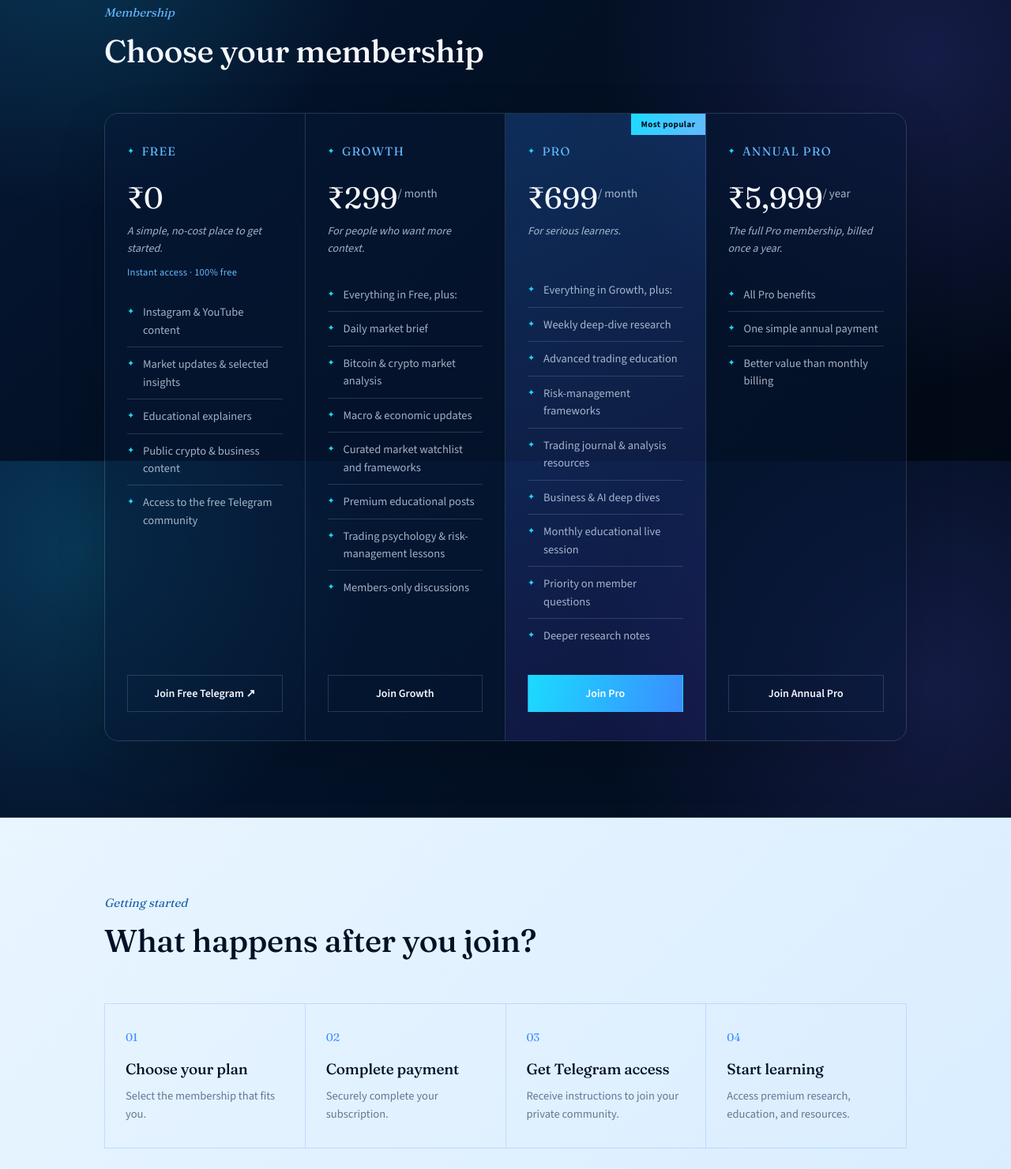
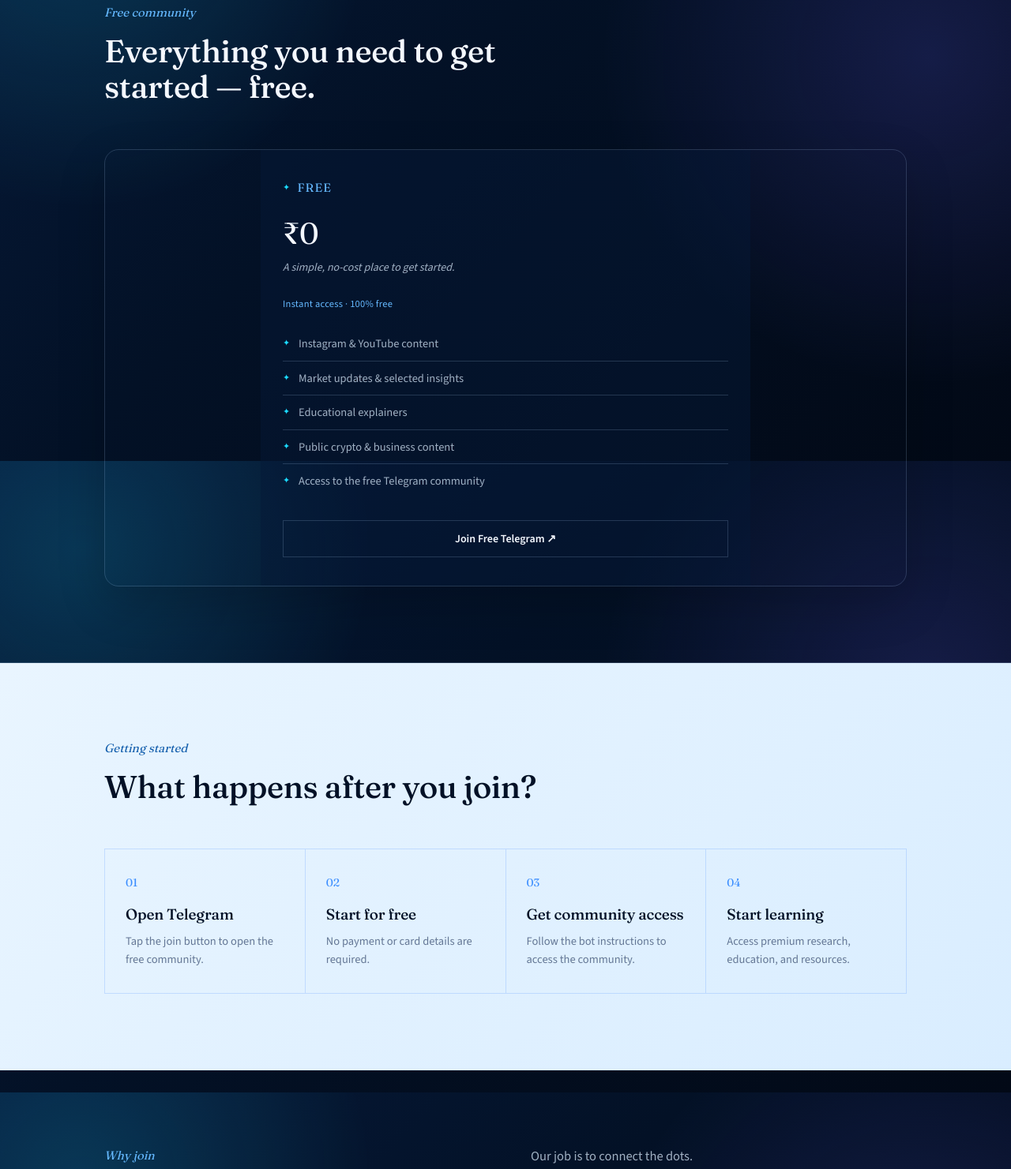
Before and after one commit to klkcreatives-afk/growthbykanth2, a plain HTML site: page index.html in a window 1280 px wide. Shown: the part 1016-2497 px from the top of the page at 79% size. Drawn offline with nearby package versions, Linux system fonts and the light colour scheme.

Commit message:
Launch free Telegram community

```diff
--- a/index.html
+++ b/index.html
@@ -3,13 +3,13 @@
 <head>
 <meta charset="UTF-8">
 <meta name="viewport" content="width=device-width, initial-scale=1.0">
-<meta name="description" content="Growth by Kanth is a research-led membership for clearer market thinking, practical education, and a focused learning community.">
+<meta name="description" content="Growth by Kanth is a free market-learning community for clearer thinking, practical education, and focused discussion.">
 <link rel="canonical" href="https://growthbykanth.netlify.app/">
 <meta property="og:site_name" content="Growth by Kanth">
-<meta property="og:title" content="Growth by Kanth — Membership">
-<meta property="og:description" content="Research-led membership for clearer market thinking, practical education, and a focused learning community.">
+<meta property="og:title" content="Growth by Kanth — Free Market Learning Community">
+<meta property="og:description" content="A free community for clearer market thinking, practical education, and focused learning.">
 <meta property="og:url" content="https://growthbykanth.netlify.app/">
-<title>Growth by Kanth — Membership</title>
+<title>Growth by Kanth — Free Market Learning Community</title>
 <style>
   @import url('https://fonts.googleapis.com/css2?family=Fraunces:opsz,wght@9..144,400;9..144,500;9..144,600&family=Source+Sans+3:wght@400;500;600;700&display=swap');
 
@@ -145,6 +145,7 @@
     border:1px solid var(--line-soft); border-radius:18px; overflow:hidden;
     box-shadow:0 22px 60px rgba(0,0,0,.18);
   }
+  .plans.free-plan{grid-template-columns:minmax(0, 620px); justify-content:center;}
   .plan{
     padding:36px 28px; border-right:1px solid var(--line-soft);
     display:flex; flex-direction:column; position:relative; background:rgba(6,25,55,.46);
@@ -282,7 +283,7 @@
   <div class="wrap">
     <a class="brand" href="#top" aria-label="Growth by Kanth home"><img src="assets/logo-header.svg" alt="Growth by Kanth"></a>
     <nav aria-label="Primary navigation">
-      <a href="#plans">Plans</a>
+      <a href="#plans">Free community</a>
       <a href="#process">How it works</a>
       <a href="#disclaimer">Disclaimer</a>
     </nav>
@@ -294,10 +295,10 @@
   <div class="wrap">
     <div class="eyebrow">Go deeper than the feed</div>
     <h1>Better information, sharper frameworks, and a <span class="gradient-text">clearer way to think about markets.</span></h1>
-    <p class="lede">Free content teaches you the basics. Membership gives you deeper research, structured education, and a private community built around clear thinking — not hype.</p>
+    <p class="lede">Build better market awareness with clear educational content, useful context, and a free community built around thoughtful learning — not hype.</p>
     <div class="ctas">
-      <a class="btn btn-primary" href="#plans">Choose your membership</a>
-      <a class="btn btn-outline" href="#free">Explore the free community</a>
+      <a class="btn btn-primary" href="https://t.me/GrowthbyKanth" target="_blank" rel="noopener noreferrer">Join Free Telegram <span aria-hidden="true">↗</span></a>
+      <a class="btn btn-outline" href="#free">Explore the community</a>
     </div>
     <p class="fine-print">Educational research and community access for people who want to think more clearly about markets.</p>
     <div class="promise-strip">
@@ -311,11 +312,11 @@
 <section class="pricing" id="plans">
   <div class="wrap">
     <div class="section-head">
-      <div class="kicker">Membership</div>
-      <h2>Choose your membership</h2>
+      <div class="kicker">Free community</div>
+      <h2>Everything you need to get started — free.</h2>
     </div>
 
-    <div class="plans">
+    <div class="plans free-plan">
       <div class="plan" id="free">
         <div class="name">FREE</div>
         <div class="price">₹0</div>
@@ -328,55 +329,7 @@
           <li>Public crypto &amp; business content</li>
           <li>Access to the free Telegram community</li>
         </ul>
-        <a class="cta" href="https://t.me/GetKoinologyBot" target="_blank" rel="noopener noreferrer">Join Free Telegram <span aria-hidden="true">↗</span></a>
-      </div>
-
-      <div class="plan">
-        <div class="name">GROWTH</div>
-        <div class="price">₹299<sup>/ month</sup></div>
-        <div class="desc">For people who want more context.</div>
-        <ul>
-          <li>Everything in Free, plus:</li>
-          <li>Daily market brief</li>
-          <li>Bitcoin &amp; crypto market analysis</li>
-          <li>Macro &amp; economic updates</li>
-          <li>Curated market watchlist and frameworks</li>
-          <li>Premium educational posts</li>
-          <li>Trading psychology &amp; risk-management lessons</li>
-          <li>Members-only discussions</li>
-        </ul>
-        <a class="cta" href="#">Join Growth</a>
-      </div>
-
-      <div class="plan featured">
-        <div class="tag">Most popular</div>
-        <div class="name">PRO</div>
-        <div class="price">₹699<sup>/ month</sup></div>
-        <div class="desc">For serious learners.</div>
-        <ul>
-          <li>Everything in Growth, plus:</li>
-          <li>Weekly deep-dive research</li>
-          <li>Advanced trading education</li>
-          <li>Risk-management frameworks</li>
-          <li>Trading journal &amp; analysis resources</li>
-          <li>Business &amp; AI deep dives</li>
-          <li>Monthly educational live session</li>
-          <li>Priority on member questions</li>
-          <li>Deeper research notes</li>
-        </ul>
-        <a class="cta" href="#">Join Pro</a>
-      </div>
-
-      <div class="plan">
-        <div class="name">ANNUAL PRO</div>
-        <div class="price">₹5,999<sup>/ year</sup></div>
-        <div class="desc">The full Pro membership, billed once a year.</div>
-        <ul>
-          <li>All Pro benefits</li>
-          <li>One simple annual payment</li>
-          <li>Better value than monthly billing</li>
-        </ul>
-        <a class="cta" href="#">Join Annual Pro</a>
+        <a class="cta" href="https://t.me/GrowthbyKanth" target="_blank" rel="noopener noreferrer">Join Free Telegram <span aria-hidden="true">↗</span></a>
       </div>
     </div>
   </div>
@@ -391,18 +344,18 @@
     <div class="steps">
       <div class="step">
         <div class="num">01</div>
-        <h3>Choose your plan</h3>
-        <p>Select the membership that fits you.</p>
+        <h3>Open Telegram</h3>
+        <p>Tap the join button to open the free community.</p>
       </div>
       <div class="step">
         <div class="num">02</div>
-        <h3>Complete payment</h3>
-        <p>Securely complete your subscription.</p>
+        <h3>Start for free</h3>
+        <p>No payment or card details are required.</p>
       </div>
       <div class="step">
         <div class="num">03</div>
-        <h3>Get Telegram access</h3>
-        <p>Receive instructions to join your private community.</p>
+        <h3>Get community access</h3>
+        <p>Follow the bot instructions to access the community.</p>
       </div>
       <div class="step">
         <div class="num">04</div>
@@ -462,11 +415,10 @@
 <section class="final">
   <div class="wrap">
     <div class="eyebrow" style="text-align:center;">Ready to go deeper?</div>
-    <h2>Understand money. Read markets. Build your edge.</h2>
+    <h2>Understand money. Read markets. Start learning for free.</h2>
     <div class="ctas">
-      <a class="btn btn-primary" href="#">Start Growth Membership</a>
-      <a class="btn btn-outline" href="#">Start Pro Membership</a>
-      <a class="btn btn-outline" href="https://t.me/GetKoinologyBot" target="_blank" rel="noopener noreferrer">Join Free Telegram <span aria-hidden="true">↗</span></a>
+      <a class="btn btn-primary" href="https://t.me/GrowthbyKanth" target="_blank" rel="noopener noreferrer">Join Free Telegram <span aria-hidden="true">↗</span></a>
+      <a class="btn btn-outline" href="#free">See what’s included</a>
     </div>
     <p class="fine-print">Start with the free community for educational updates, market context, and a focused group of learners.</p>
   </div>
@@ -477,8 +429,8 @@
   <div class="wrap">
     <div class="footer-top">
       <div>
-        <div class="disc-title">Membership Disclaimer</div>
-        <p>Membership provides general educational and informational material only. It does not constitute personalized financial, investment, trading, tax, or legal advice.</p>
+        <div class="disc-title">Community Disclaimer</div>
+        <p>This community provides general educational and informational material only. It does not constitute personalized financial, investment, trading, tax, or legal advice.</p>
         <p>No return or profit is guaranteed. Financial markets involve risk, including the possible loss of capital.</p>
       </div>
       <div class="socials" aria-label="Follow Growth by Kanth">
@@ -491,7 +443,7 @@
         <a class="social-link" href="https://www.youtube.com/@Lakshmikanth-2026" target="_blank" rel="noopener noreferrer" aria-label="Subscribe on YouTube">
           <svg viewBox="0 0 24 24" aria-hidden="true"><path d="M23.5 6.2a3 3 0 0 0-2.1-2.12C19.53 3.58 12 3.58 12 3.58s-7.53 0-9.4.5A3 3 0 0 0 .5 6.2C0 8.08 0 12 0 12s0 3.92.5 5.8a3 3 0 0 0 2.1 2.12c1.87.5 9.4.5 9.4.5s7.53 0 9.4-.5a3 3 0 0 0 2.1-2.12C24 15.92 24 12 24 12s0-3.92-.5-5.8ZM9.6 15.6V8.4l6.27 3.6-6.27 3.6Z"/></svg>
         </a>
-        <a class="social-link" href="https://t.me/GetKoinologyBot" target="_blank" rel="noopener noreferrer" aria-label="Open Telegram bot">
+        <a class="social-link" href="https://t.me/GrowthbyKanth" target="_blank" rel="noopener noreferrer" aria-label="Open Telegram bot">
           <svg viewBox="0 0 24 24" aria-hidden="true"><path d="M21.8 3.35 18.55 20.1c-.25 1.18-.9 1.47-1.83.92l-5.05-3.72-2.44 2.35c-.27.27-.5.5-1.02.5l.36-5.14 9.36-8.46c.4-.36-.09-.56-.63-.2L5.74 13.63.77 12.08c-1.08-.34-1.1-1.08.23-1.6L20.45 2.98c.9-.33 1.68.2 1.35 1.37Z"/></svg>
         </a>
       </div>
```
